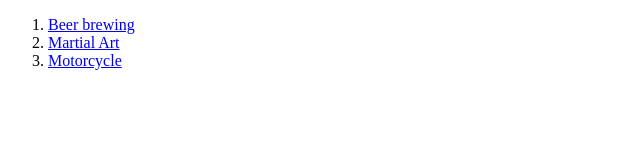
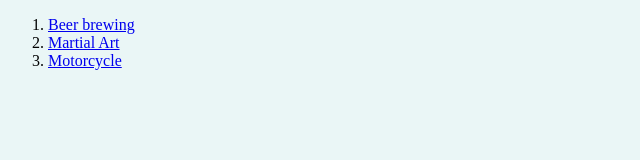
Before and after one commit to shubhamkumarxyz572/CV, a plain HTML site: page Hobbies.html in a window 1280 px wide. Shown: the whole page, without its empty margins (0-640 px from the left). Drawn offline with Linux system fonts and the light colour scheme.

Commit message:
Update Hobbies.html

```diff
--- a/Hobbies.html
+++ b/Hobbies.html
@@ -5,7 +5,7 @@
     <meta http-equiv="X-UA-Compatible" content="IE=edge">
     <meta name="viewport" content="width=device-width, initial-scale=1.0">
     <title>My Hobbies</title>
-    <link rel="stylesheet" href="/Web Development/css/style.css">
+    <link rel="stylesheet" href="style.css">
 </head>
 <body>
     <ol type="1">
```
